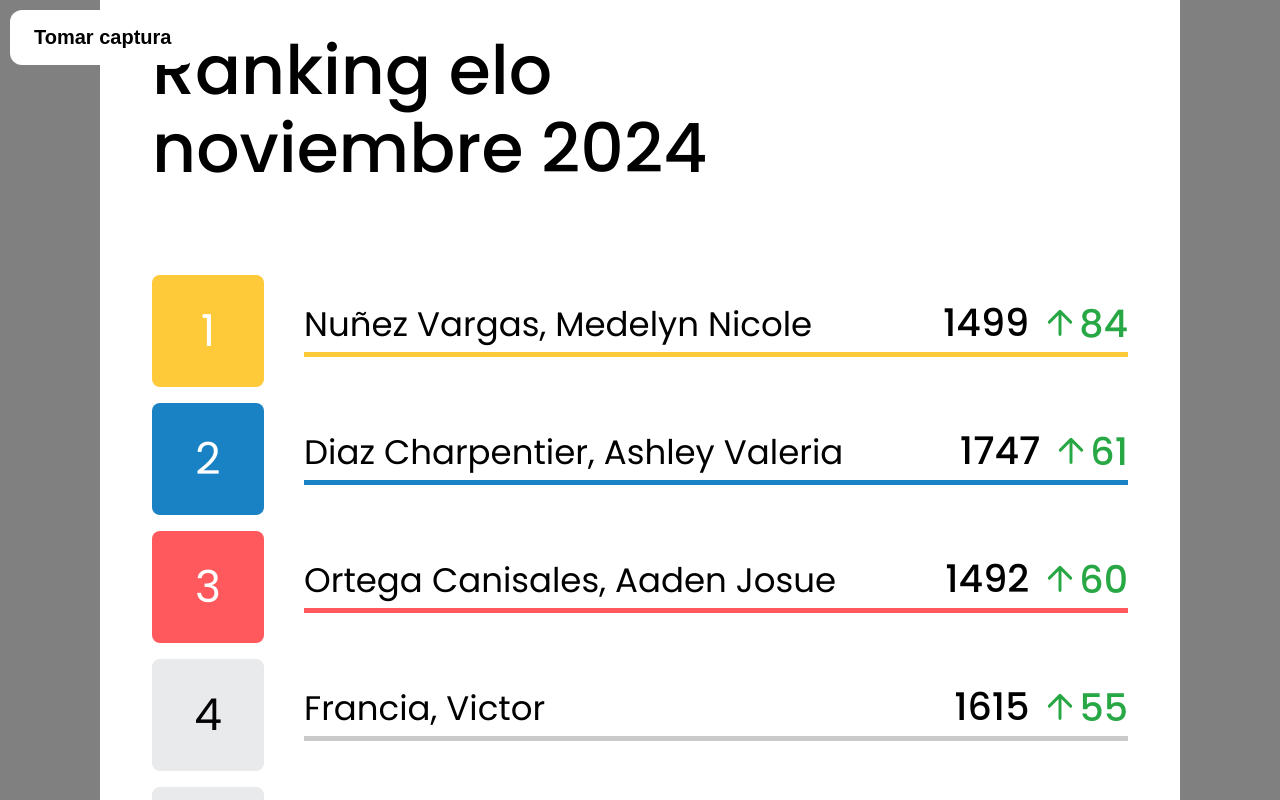
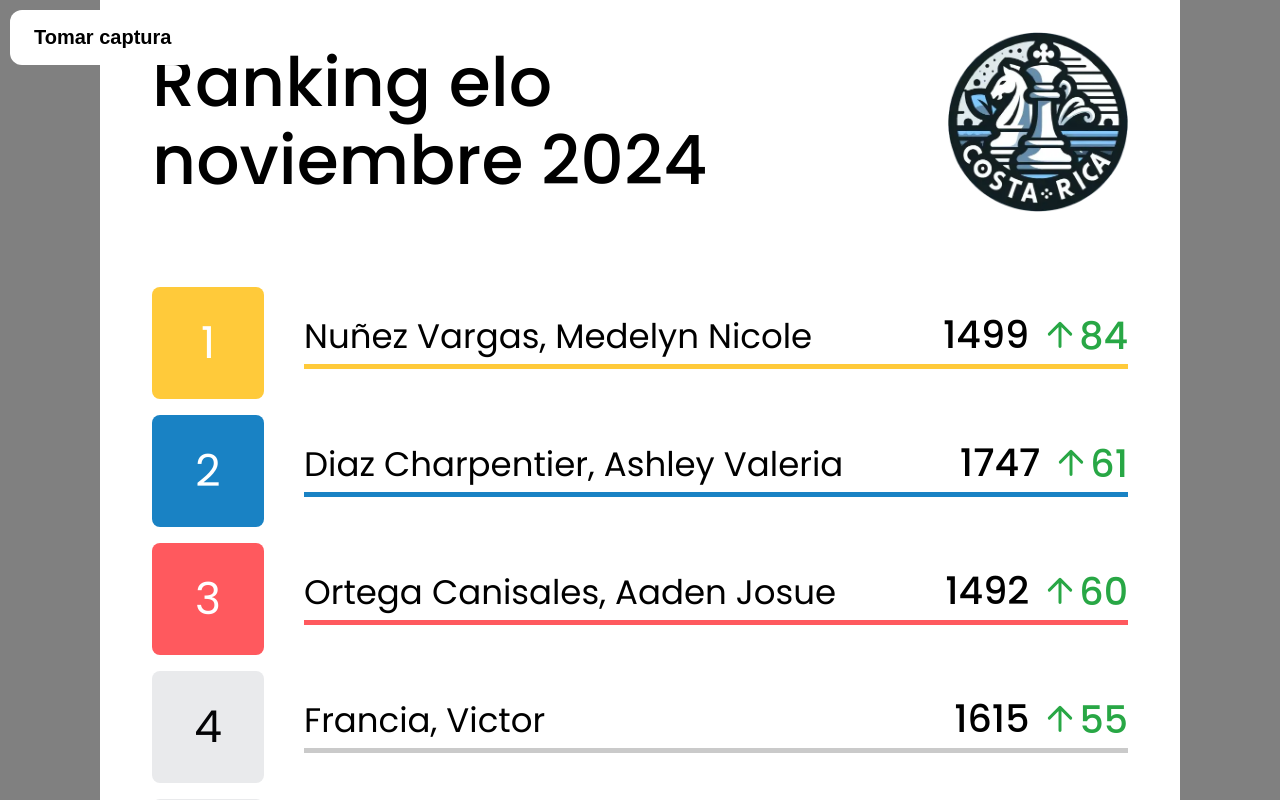
Before and after one commit to Justin-Cordoba/Ranking-Elo, a plain HTML site: page index.html in a window 1280 px wide. Drawn offline with nearby package versions, Linux system fonts and the light colour scheme; the site is published under a folder, as on GitHub Pages, so addresses that start at the root find nothing.

Commit message:
modified:   index.html

```diff
--- a/index.html
+++ b/index.html
@@ -27,7 +27,7 @@
         <img
           width="180"
           class="logo"
-          src="/AjedrezCostaRica_Logo.webp"
+          src="public/AjedrezCostaRica_Logo.webp"
           alt=""
         />
       </div>
```
